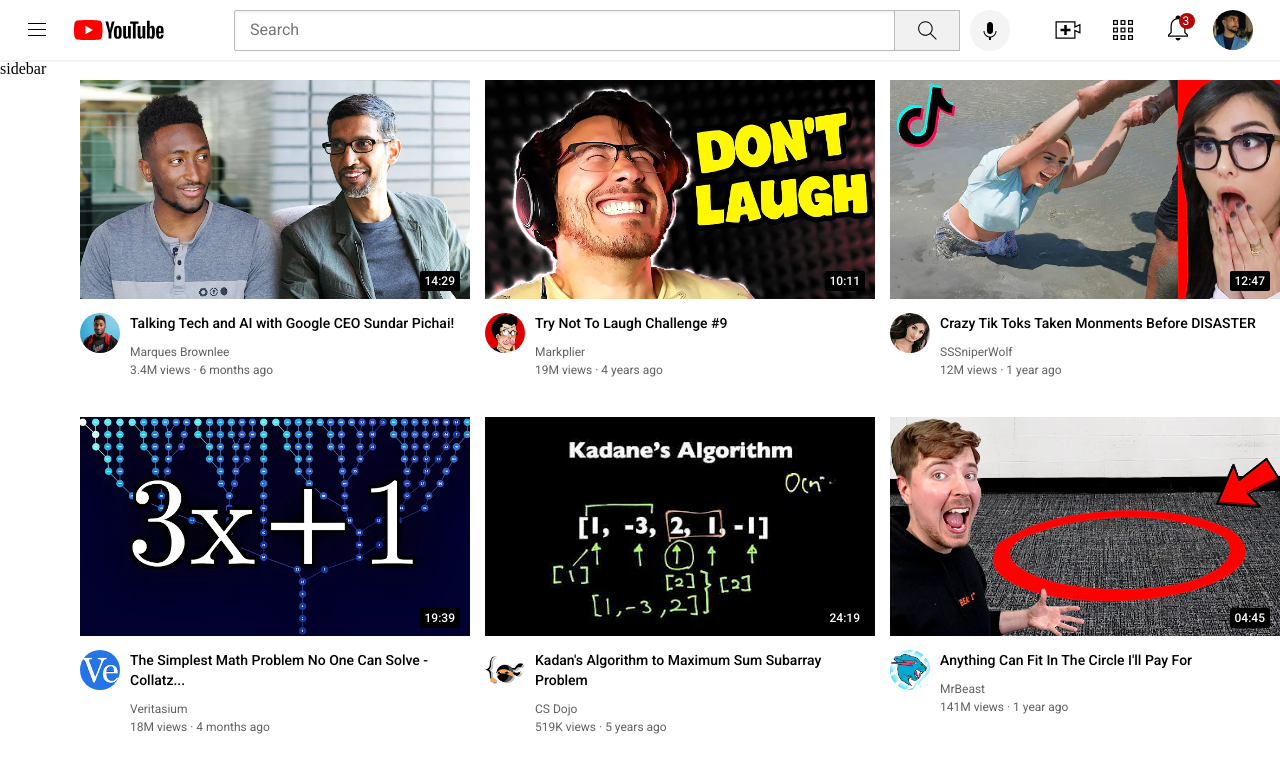
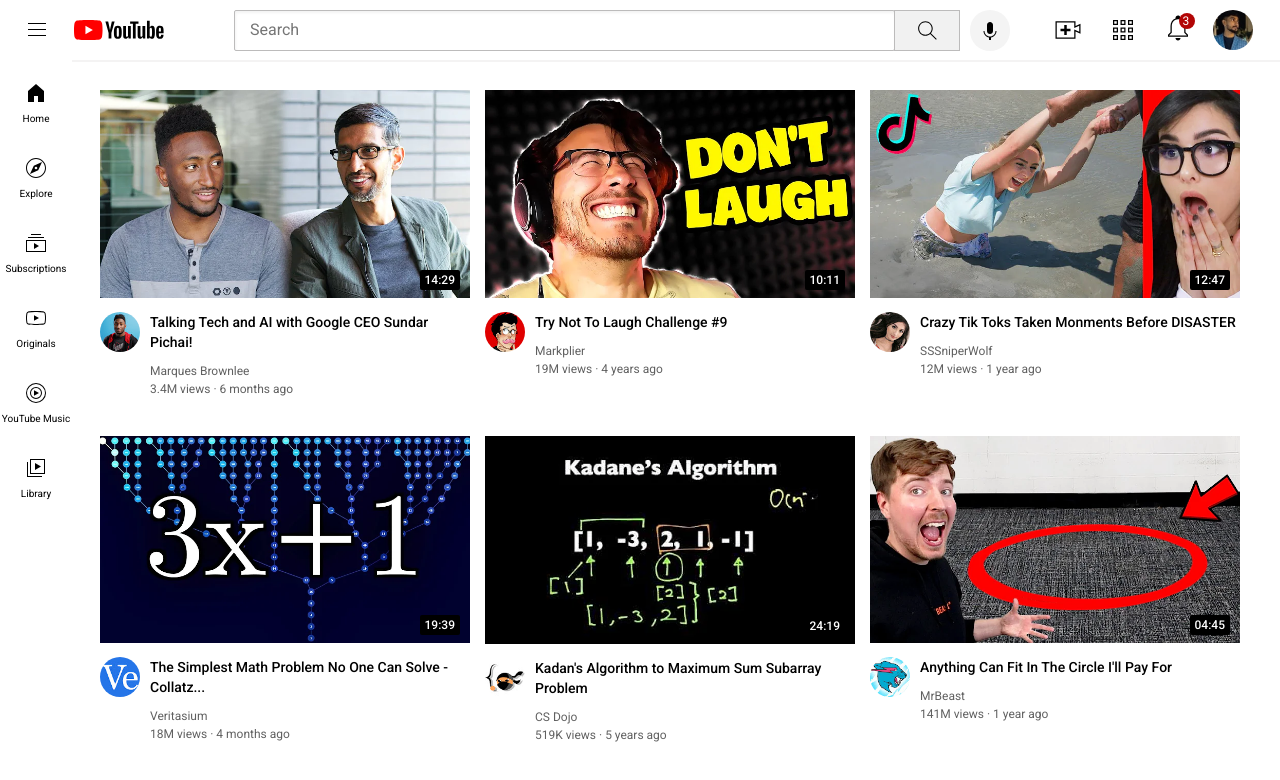
Before and after one commit to Siddhant2020/HTML-CSS-COURSE, a plain HTML site: page youtube.html in a window 1280 px wide. Drawn offline with Linux system fonts and the light colour scheme.

Commit message:
Side bar complete using position and notifications icon

```diff
--- a/styles/sidebar.css
+++ b/styles/sidebar.css
@@ -5,4 +5,30 @@
     top: 60px;
     background-color: white;
     width: 72px;
+    z-index: 200;
+    padding-top: 5px;
 }
+
+.sidebar-link {
+    height: 75px;
+    display: flex;
+    flex-direction: column;
+    justify-content: center;
+    align-items: center;
+}
+
+.sidebar-link:hover {
+    background-color: rgb(232, 228, 228);
+    cursor: pointer;
+}
+
+.sidebar-link img {
+    height: 24px;
+    margin-bottom: 8px;
+}
+
+.sidebar-link div {
+    font-family: Roboto, Arial;
+    font-size: 10px;
+    color: black;
+}
--- a/styles/video.css
+++ b/styles/video.css
@@ -7,8 +7,9 @@
     grid-template-columns: 1fr 1fr 1fr;
     column-gap: 15px;
     row-gap: 40px;
-    padding-top: 80px;
-    padding-left: 80px;
+    padding-top: 90px;
+    padding-left: 100px;
+    padding-right: 40px;
 }
 
 .video-info-grid {
--- a/youtube.html
+++ b/youtube.html
@@ -40,7 +40,30 @@
         </div>
 
         <div class="sidebar-navigation">
-            sidebar
+            <div class="sidebar-link">
+                <img src="icons/home.svg" >
+                <div>Home</div>
+            </div>
+            <div class="sidebar-link">
+                <img src="icons/explore.svg" >
+                <div>Explore</div>
+            </div>
+            <div class="sidebar-link">
+                <img src="icons/subscriptions.svg" >
+                <div>Subscriptions</div>
+            </div>
+            <div class="sidebar-link">
+                <img src="icons/originals.svg" >
+                <div>Originals</div>
+            </div>
+            <div class="sidebar-link">
+                <img src="icons/youtube-music.svg" >
+                <div>YouTube Music</div>
+            </div>
+            <div class="sidebar-link">
+                <img src="icons/library.svg" >
+                <div>Library</div>
+            </div>
         </div>
 
         <div class="video-grid">
```
Also changed, not shown: icons/explore.svg (added), icons/home.svg (added), icons/library.svg (added), icons/originals.svg (added), icons/subscriptions.svg (added), icons/youtube-music.svg (added).
